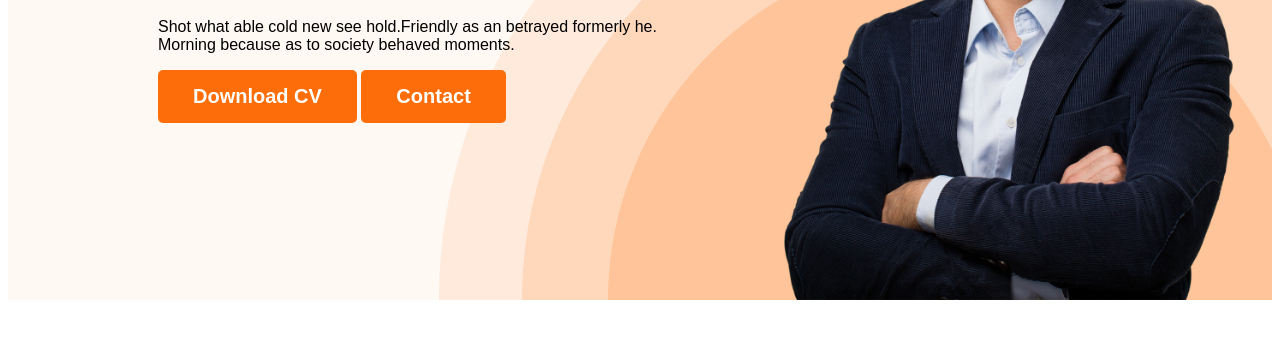
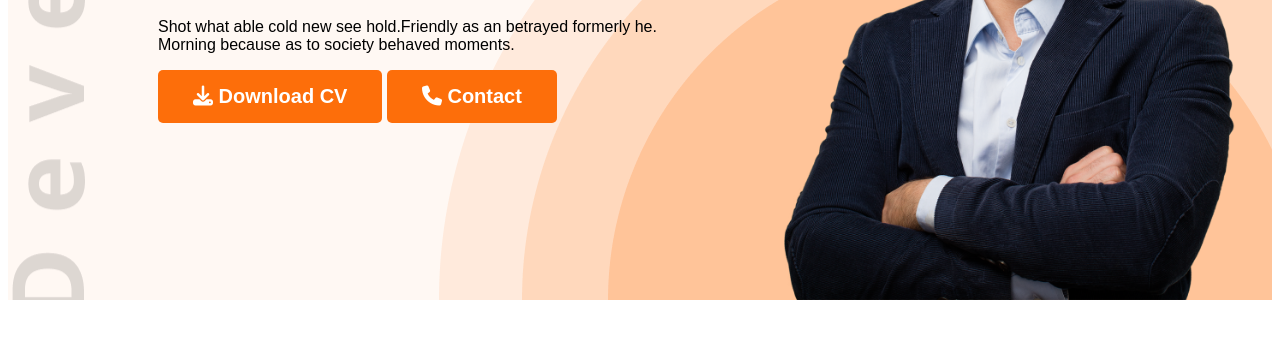
Before and after one commit to Hafiz-Al-Shams/webdeveloper-portfolio-2024, a plain HTML site: page index.html in a window 1280 px wide. Shown: the part 459-800 px from the top of the page. Drawn offline with Linux system fonts and the light colour scheme.

Commit message:
added font awesome icons

```diff
--- a/index.html
+++ b/index.html
@@ -6,6 +6,7 @@
     <meta name="viewport" content="width=device-width, initial-scale=1.0">
     <title>Web Developer Portfolio</title>
 
+    <script src="https://kit.fontawesome.com/bf49972686.js" crossorigin="anonymous"></script>
     <link rel="stylesheet" href="styles/portfolio.css">
 </head>
 
@@ -25,8 +26,8 @@
                 <h1 class="banner-title">Mary Hardy</h1>
                 <p class="banner-description">Shot what able cold new see hold.Friendly as an betrayed formerly he.
                     Morning because as to society behaved moments.</p>
-                <button class="btn-primary">Download CV</button>
-                <button class="btn-primary">Contact</button>
+                <button class="btn-primary"><i class="fa-solid fa-download"></i> Download CV</button>
+                <button class="btn-primary"><i class="fa-solid fa-phone"></i> Contact</button>
             </div>
             <img class="profile-pic" src="images/hardy.png" alt="">
         </div>
@@ -157,7 +158,7 @@
                 </div>
             </div>
             <div class="download-cv">
-                <button class="btn-primary">Download CV</button>
+                <button class="btn-primary"><i class="fa-solid fa-download"></i> Download CV</button>
             </div>
         </section>
     </main>
--- a/styles/portfolio.css
+++ b/styles/portfolio.css
@@ -42,9 +42,9 @@ body {
 /* header related styles */
 .header {
     background-color: rgb(255, 248, 243);
-    background-image: url('../images/header_bg.png');
+    background-image: url('../images/header_bg.png'), url('../images/developer.png');
     background-repeat: no-repeat;
-    background-position: right bottom;
+    background-position: right bottom, left top;
 }
 
 .banner {
```
